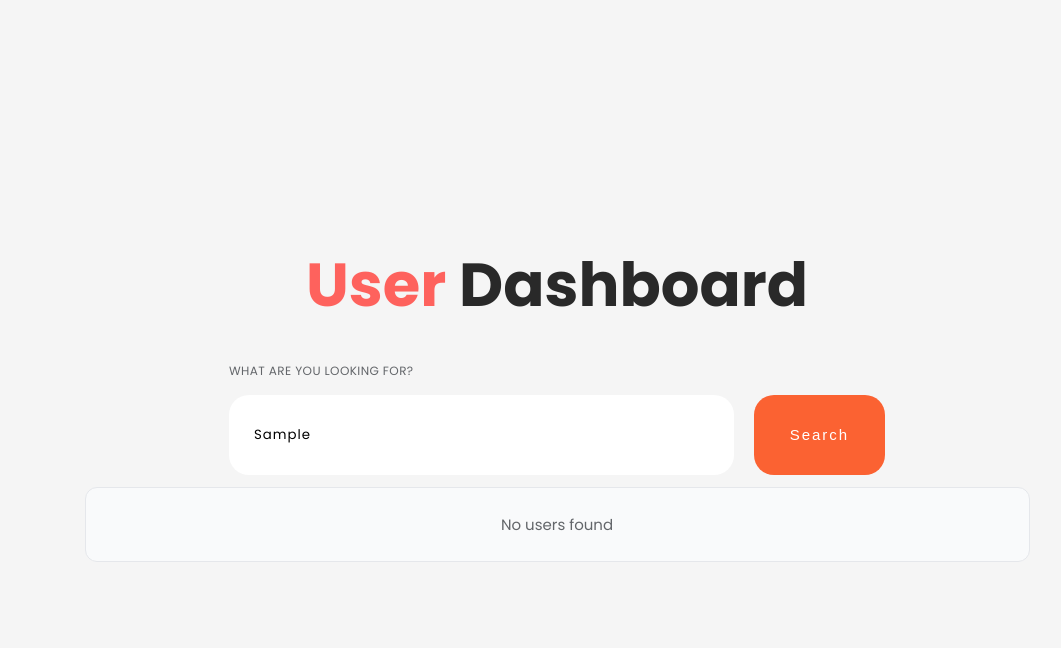
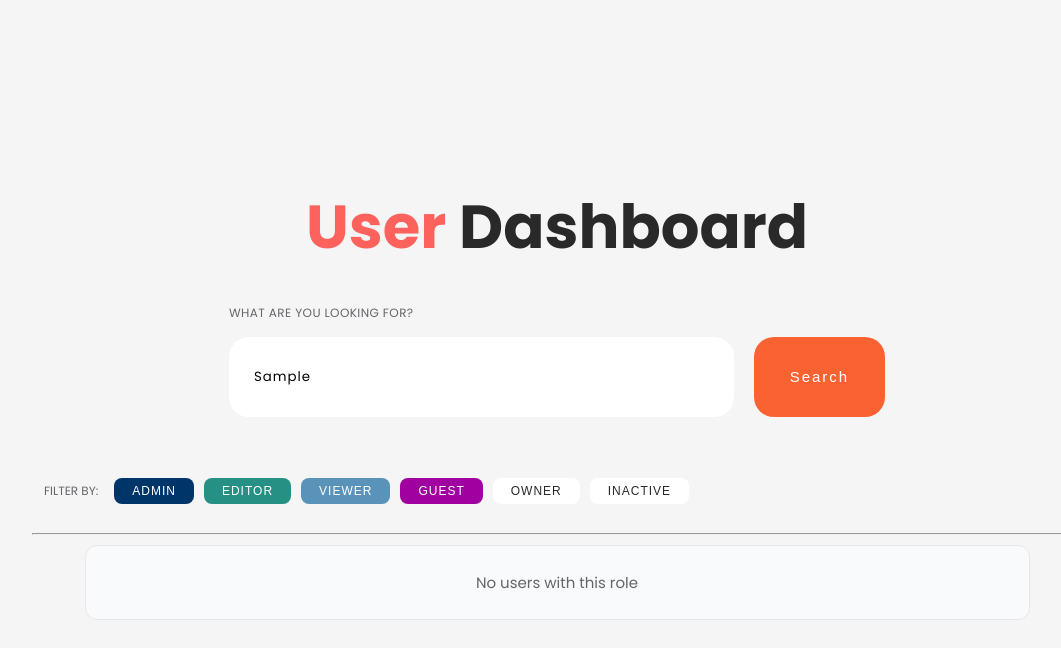
Before and after one commit to vinc86/users-dashboard, a React (Vite) app: page / in a window 1280 px wide. Both pictures are taken after typing "Sample" into the empty fields and a click on the button "Search". Shown: the top 648 px of the page, without its empty margins (83-1144 px from the left). Built offline with nearby package versions, Linux system fonts and the light colour scheme.

Commit message:
refactor: add empty state component inside UsersGrid

```diff
--- a/src/components/Dashboard/Dashboard.tsx
+++ b/src/components/Dashboard/Dashboard.tsx
@@ -42,14 +42,6 @@ export const Dashboard = ({
     );
   }
 
-  if (users.length === 0) {
-    return (
-      <section className={styles.dashboard}>
-        <EmptyState message="No users found" />
-      </section>
-    );
-  }
-
   return (
     <section className={styles.dashboard}>
       <RoleFilter activeRole={activeRole} setActiveRole={setActiveRole} />
--- a/src/components/UserGrid/UserGrid.tsx
+++ b/src/components/UserGrid/UserGrid.tsx
@@ -1,4 +1,5 @@
 import type { User } from "../../types";
+import { EmptyState } from "../EmptyState";
 import { UserCard } from "../UserCard";
 import styles from "./userGrid.module.css";
 
@@ -8,6 +9,13 @@ type UserGridProps = {
 };
 
 export const UserGrid = ({ users, handleOpenModal }: UserGridProps) => {
+  if (users.length === 0) {
+    return (
+      <section className={styles.dashboard}>
+        <EmptyState message="No users with this role" />
+      </section>
+    );
+  }
   return (
     <div className={styles.userGrid}>
       {users.map((user) => (
```
